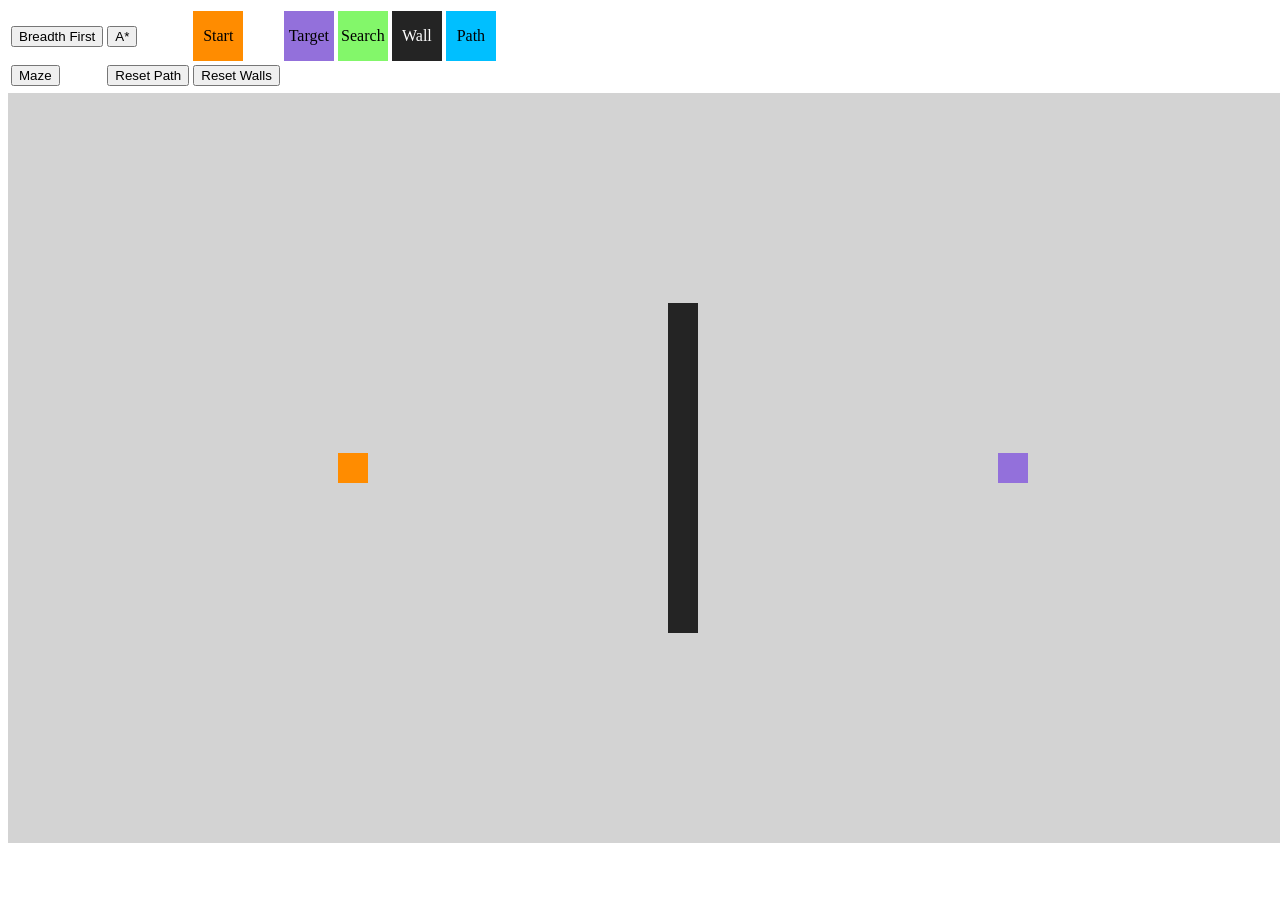
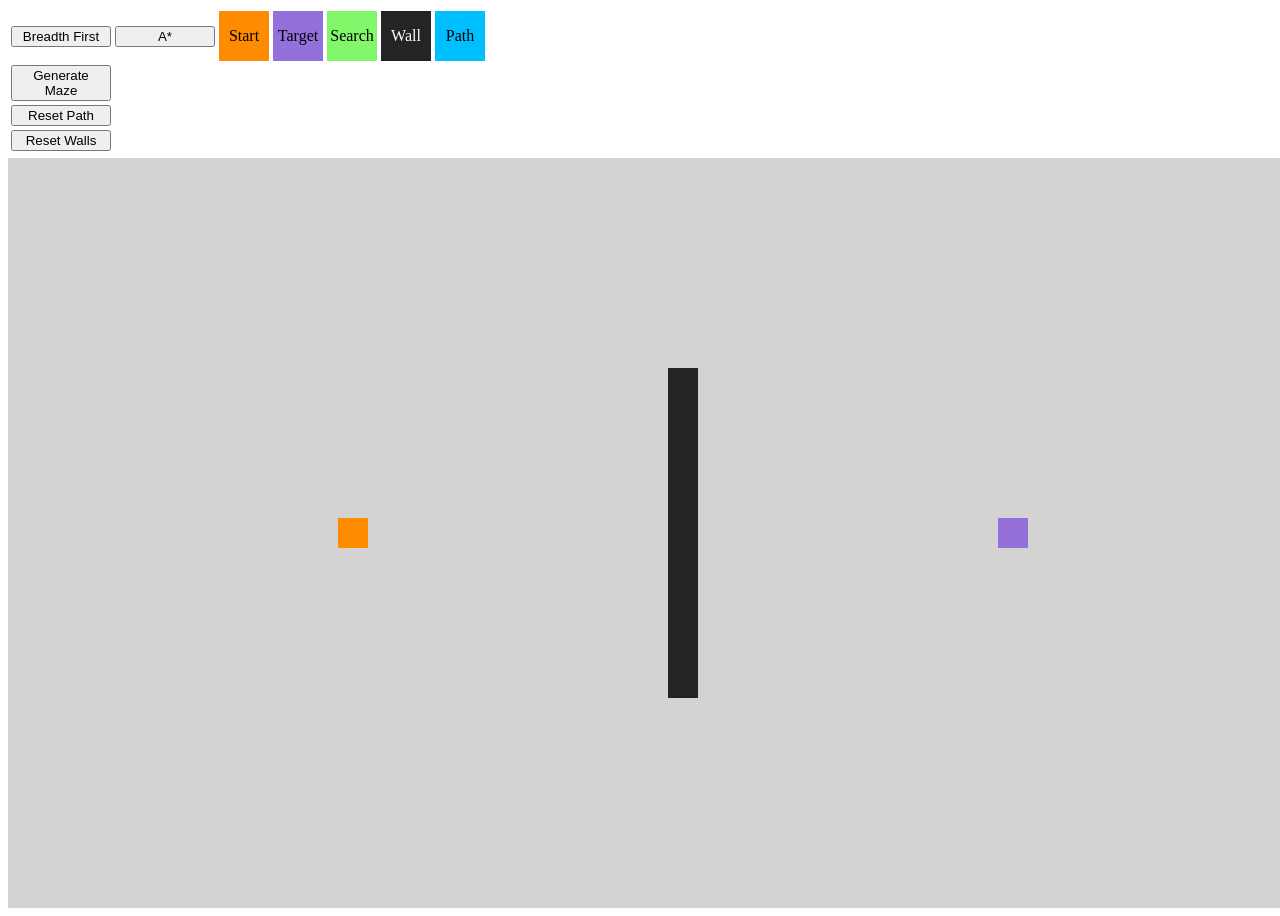
Before and after one commit to otson/Pathfinding-Algorithm-Visualizer, an Angular app: page / in a window 1280 px wide. Shown: the top 916 px of the page. Before the commit the page ends 851 px from the top, so only its background shows below. Built offline with nearby package versions, Linux system fonts and the light colour scheme.

Commit message:
adjust button placement

```diff
--- a/src/app/topbar/topbar.component.html
+++ b/src/app/topbar/topbar.component.html
@@ -2,10 +2,10 @@
   <table>
     <tr>
       <td>
-        <button (click)="solveBreadthFirst()">Breadth First</button>
+        <button style="width: 100px" (click)="solveBreadthFirst()">Breadth First</button>
       </td>
       <td>
-        <button (click)="solveAStar()">A*</button>
+        <button style="width: 100px" (click)="solveAStar()">A*</button>
       </td>
       <td>
         <div style="background-color: darkorange; height: 50px; width: 50px;
@@ -30,13 +30,17 @@
     </tr>
     <tr>
       <td>
-        <button (click)="generateMaze()">Maze</button>
+        <button style="width: 100px" (click)="generateMaze()">Generate Maze</button>
       </td>
+    </tr>
+    <tr>
       <td>
-        <button (click)="resetPath()"> Reset Path</button>
+        <button style="width: 100px" (click)="resetPath()"> Reset Path</button>
       </td>
+    </tr>
+    <tr>
       <td>
-        <button (click)="resetWalls()">Reset Walls</button>
+        <button style="width: 100px" (click)="resetWalls()">Reset Walls</button>
       </td>
     </tr>
   </table>
```
